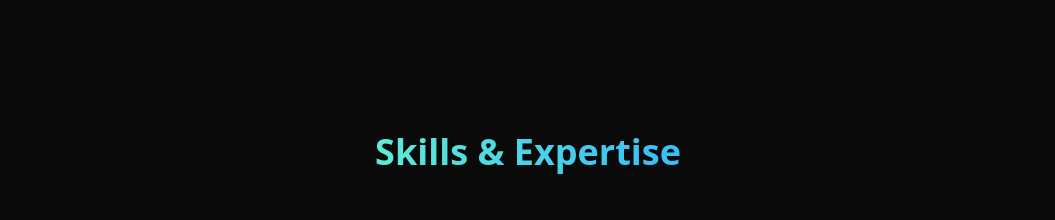
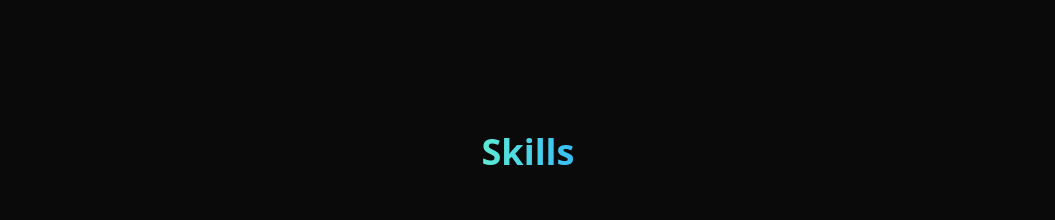
Before and after one commit to AbdullahRashid99/Abdullah-Rashid-Portfolio-V.1, a React (Vite) app: page / in a window 1280 px wide. Shown: the part 4440-4660 px from the top of the page, without its empty margins (112-1167 px from the left). Built offline with nearby package versions, Linux system fonts and the light colour scheme.

Commit message:
Update Portfolio-Enhanced.jsx

```diff
--- a/src/Portfolio-Enhanced.jsx
+++ b/src/Portfolio-Enhanced.jsx
@@ -398,7 +398,7 @@ export default function Portfolio() {
         </SectionWrapper>
 
         {/* Skills Section */}
-        <SectionWrapper ref={sectionRefs.skills} id="skills" title="Skills & Expertise">
+        <SectionWrapper ref={sectionRefs.skills} id="skills" title="Skills">
           <div className="flex flex-wrap justify-center gap-3 max-w-4xl mx-auto">
             {skillsData.map((skill, index) => (
               <motion.div key={index} initial={{ opacity: 0, scale: 0.8 }} whileInView={{ opacity: 1, scale: 1 }} viewport={{ once: true }} transition={{ duration: 0.3, delay: index * 0.05 }} className="bg-neutral-800 text-neutral-300 px-4 py-2 rounded-full text-sm font-medium">{skill}</motion.div>
```
